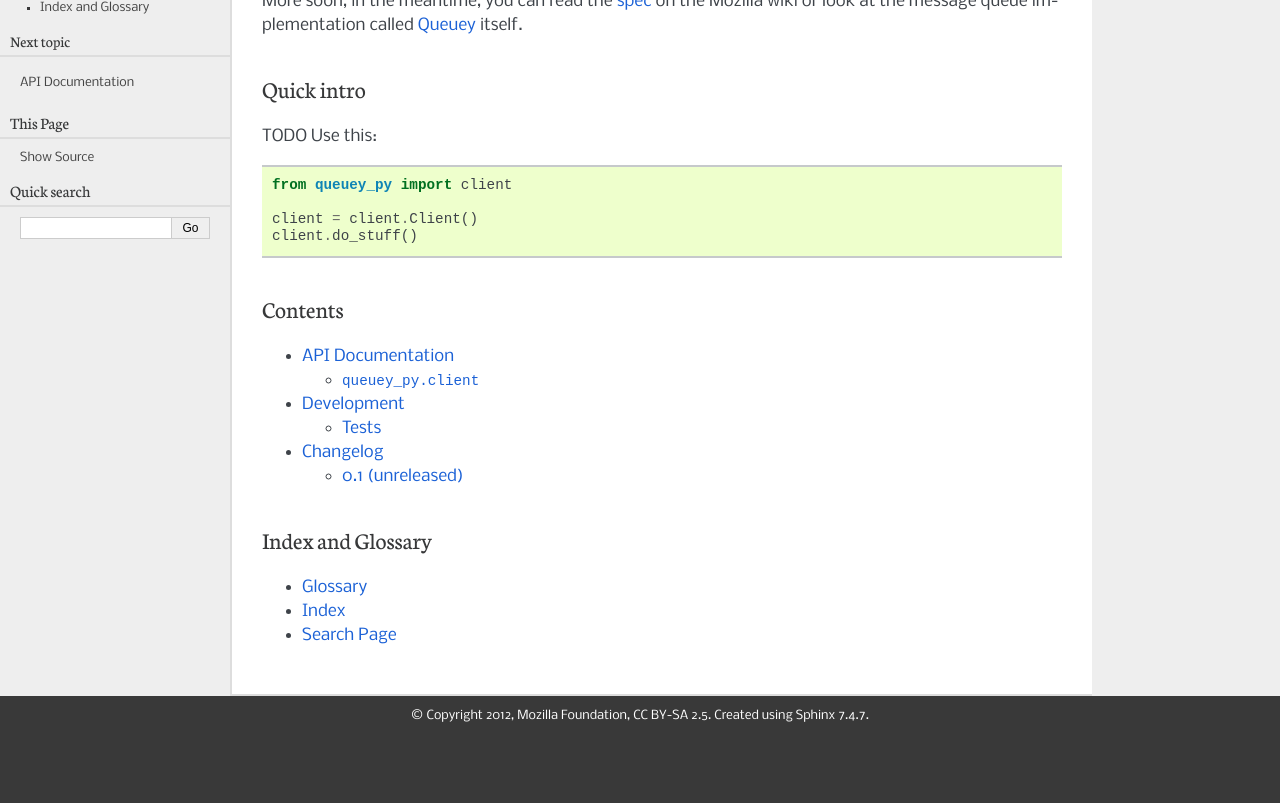
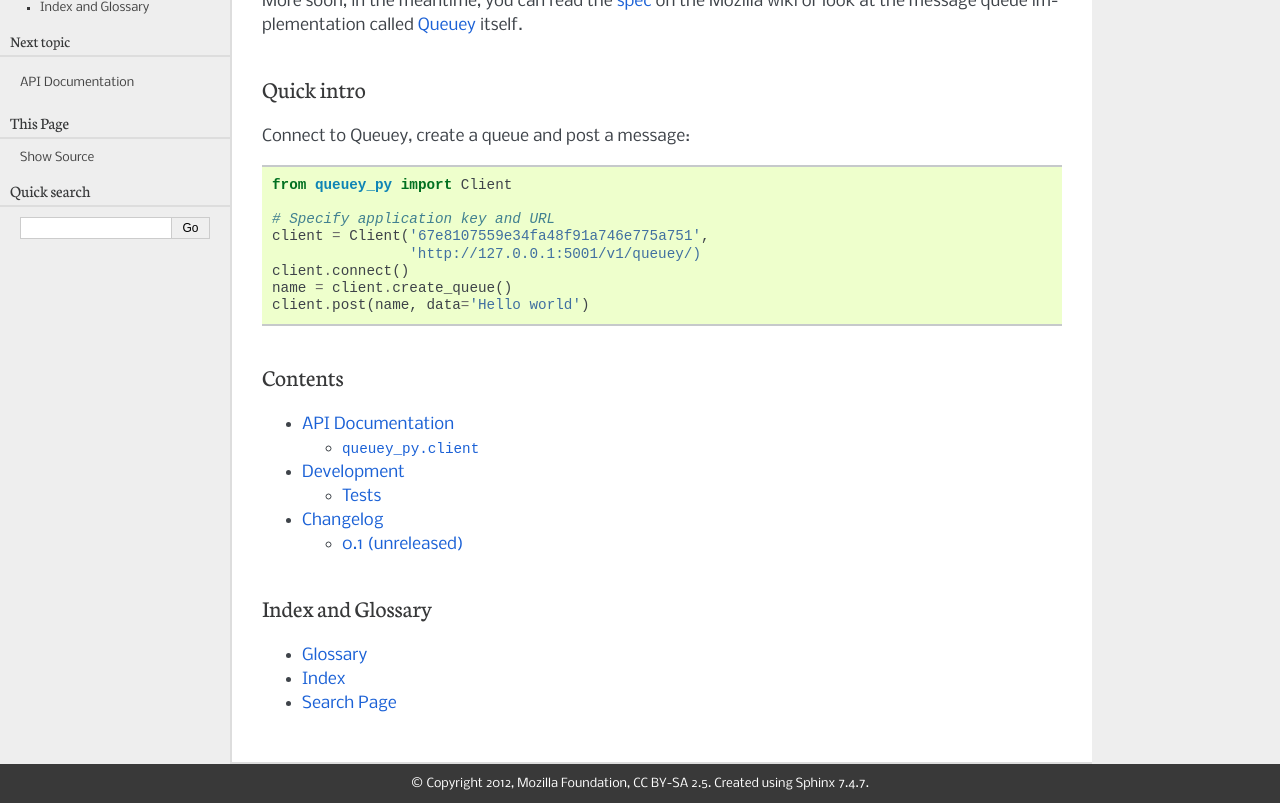
Before and after one commit to mozilla-services/queuey-py, a Sphinx documentation site: the page built from docs/index.rst, in a window 1280 px wide, cut to the strip 153-956 px from the top of the page. Built offline with Sphinx 7.4.7, drawn with Linux system fonts in a browser that asks for light colours; before the commit the page ends 900 px from its top, so only the background shows below that.

Commit message:
update quick intro to actually do something useful

```diff
--- a/docs/index.rst
+++ b/docs/index.rst
@@ -11,13 +11,16 @@ wiki or look at the message queue implementation called
 Quick intro
 ===========
 
-TODO Use this::
+Connect to Queuey, create a queue and post a message::
 
-    from queuey_py import client
+    from queuey_py import Client
 
-    client = client.Client()
-    client.do_stuff()
-
+    # Specify application key and URL
+    client = Client('67e8107559e34fa48f91a746e775a751',
+                    'http://127.0.0.1:5001/v1/queuey/)
+    client.connect()
+    name = client.create_queue()
+    client.post(name, data='Hello world')
 
 Contents
 ========
```
